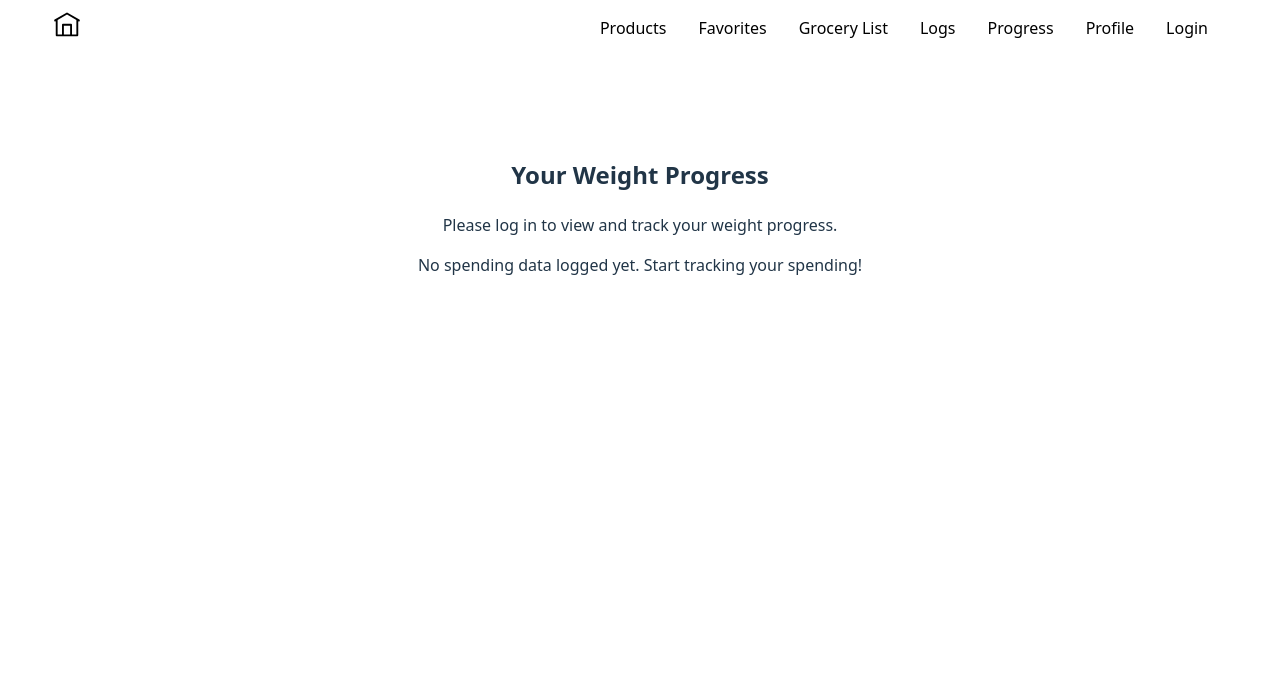
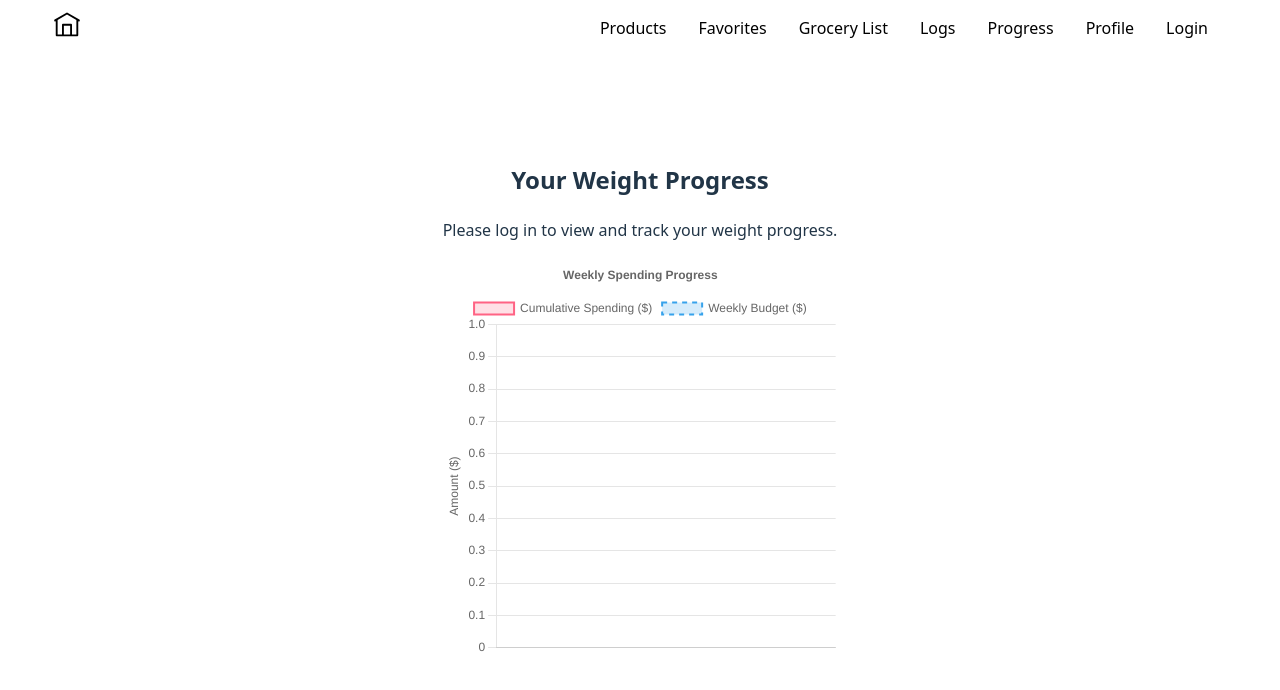
Before and after one commit to ededd9/NomCents, a React (Vite) app in the folder frontend/: page /progress in a window 1280 px wide. Shown: the top 690 px of the page. Built offline with nearby package versions, Linux system fonts and the light colour scheme.

Commit message:
Got weekly spending graph working

```diff
--- a/frontend/src/components/SpendingProgressChart.jsx
+++ b/frontend/src/components/SpendingProgressChart.jsx
@@ -1,12 +1,11 @@
-import React, { useEffect, useState, useContext } from 'react';
+import React from 'react';
 import { Line } from 'react-chartjs-2';
-import { LoginContext } from '../contexts/LoginContext';
 import {
     Chart as ChartJS,
     CategoryScale,
     LinearScale,
+    LineElement,
     PointElement,
-    LineElement,
     Title,
     Tooltip,
     Legend,
@@ -15,109 +14,59 @@ import {
 ChartJS.register(
     CategoryScale,
     LinearScale,
+    LineElement,
     PointElement,
-    LineElement,
     Title,
     Tooltip,
     Legend
 );
 
-const BACKEND_API_URL = "http://127.0.0.1:5000/api";
-
-const SpendingProgressChart = () => {
-    const { user, isLoggedIn } = useContext(LoginContext);
-    const [chartData, setChartData] = useState(null);
-    const [isLoading, setIsLoading] = useState(false);
-    const [error, setError] = useState(null);
-
-    useEffect(() => {
-        const fetchSpendingData = async () => {
-            if (!isLoggedIn || !user?.email) return;
-
-            setIsLoading(true);
-            setError(null);
-
-            try {
-                const response = await fetch(`${BACKEND_API_URL}/user/spending_logs?email=${user.email}`);
-                const result = await response.json();
-
-                if (response.ok) {
-                    // Process the backend response to prepare chart data
-                    const labels = Object.keys(result.logs); // Dates as labels
-                    const values = labels.map(date => {
-                        const dailyLogs = result.logs[date];
-                        return dailyLogs.reduce((sum, log) => sum + log.amount, 0); // Sum of amounts per day
-                    });
-
-                    setChartData({
-                        labels,
-                        datasets: [
-                            {
-                                label: 'Spending ($)',
-                                data: values,
-                                borderColor: 'rgba(75, 192, 192, 1)',
-                                backgroundColor: 'rgba(75, 192, 192, 0.2)',
-                                tension: 0.1,
-                            },
-                        ],
-                    });
-                } else {
-                    console.error("Error fetching spending data:", result.message);
-                    setError(result.message || "Failed to fetch spending data.");
-                }
-            } catch (error) {
-                console.error("Error fetching spending data:", error);
-                setError("An error occurred while fetching spending data.");
-            } finally {
-                setIsLoading(false);
-            }
-        };
-
-        fetchSpendingData();
-    }, [isLoggedIn, user]);
+const SpendingProgressChart = ({ weeklyDates, weeklySpending, weeklyBudget }) => {
+    const data = {
+        labels: weeklyDates,
+        datasets: [
+            {
+                label: 'Cumulative Spending ($)',
+                data: weeklySpending,
+                borderColor: 'rgba(255, 99, 132, 1)',
+                backgroundColor: 'rgba(255, 99, 132, 0.2)',
+                borderWidth: 2,
+                tension: 0.4, // Smooth curve
+                pointBackgroundColor: 'rgba(255, 99, 132, 1)',
+                pointBorderColor: 'rgba(255, 99, 132, 1)',
+                pointRadius: 4,
+            },
+            {
+                label: 'Weekly Budget ($)',
+                data: Array(weeklyDates.length).fill(weeklyBudget),
+                borderColor: 'rgba(54, 162, 235, 1)',
+                backgroundColor: 'rgba(54, 162, 235, 0.2)',
+                borderWidth: 2,
+                borderDash: [5, 5], // Dashed line for budget
+                tension: 0, // Straight line
+                pointRadius: 0, // No points for the budget line
+            },
+        ],
+    };
 
     const options = {
         responsive: true,
         maintainAspectRatio: false,
         plugins: {
-            legend: { position: 'top' },
-            title: { display: true, text: 'Spending Progress', font: { size: 16 } },
-            tooltip: {
-                enabled: true,
-                callbacks: {
-                    label: function (context) {
-                        let label = context.dataset.label || '';
-                        if (label) { label += ': '; }
-                        if (context.parsed.y !== null) {
-                            label += `$${context.parsed.y.toFixed(2)}`;
-                        }
-                        return label;
-                    },
-                },
-            },
+            legend: { display: true },
+            title: { display: true, text: 'Weekly Spending Progress' },
         },
         scales: {
             y: {
                 beginAtZero: true,
-                title: { display: true, text: 'Spending ($)' },
-            },
-            x: {
-                title: { display: true, text: 'Date' },
+                title: { display: true, text: 'Amount ($)' },
             },
         },
-        interaction: { mode: 'index', intersect: false },
     };
 
     return (
-        <div style={{ position: 'relative', height: '400px', width: '100%', paddingBottom: '10px' }}>
-            {isLoading && <p>Loading spending data...</p>}
-            {!isLoading && error && <p style={{ color: 'red' }}>Error: {error}</p>}
-            {!isLoading && !error && (!chartData || !chartData.labels || chartData.labels.length === 0) && (
-                <p>No spending data logged yet. Start tracking your spending!</p>
-            )}
-            {!isLoading && !error && chartData && chartData.labels && chartData.labels.length > 0 && (
-                <Line options={options} data={chartData} />
-            )}
+        <div style={{ position: 'relative', height: '400px', width: '100%' }}>
+            <Line data={data} options={options} />
         </div>
     );
 };
--- a/frontend/src/pages/Profile.jsx
+++ b/frontend/src/pages/Profile.jsx
@@ -74,7 +74,7 @@ const Profile = () => {
         }),
       } );
       console.log("updating user with",{
-         email,
+          email,
           weight,
           height,
           age,
--- a/frontend/src/pages/ProgressPage.jsx
+++ b/frontend/src/pages/ProgressPage.jsx
@@ -6,6 +6,19 @@ import SpendingProgressChart from '../components/SpendingProgressChart';
 
 const BACKEND_API_URL = "http://127.0.0.1:5000/api";
 
+// Helper fcn for getting the current week's start and end dates
+const getCurrentWeekDates = () => {
+
+    const today = new Date();
+    const firstDayOfWeek = new Date(today.setDate(today.getDate() - today.getDay())); // Sunday
+    const lastDayOfWeek = new Date(today.setDate(firstDayOfWeek.getDate() + 6)); // Saturday
+
+    return {
+        start: firstDayOfWeek.toISOString().split('T')[0],
+        end: lastDayOfWeek.toISOString().split('T')[0],
+    };
+};
+
 const ProgressPage = () => {
     const { isLoggedIn, user } = useContext(LoginContext);
     const [chartData, setChartData] = useState({ labels: [], datasets: [] });
@@ -13,6 +26,10 @@ const ProgressPage = () => {
     const [isLoading, setIsLoading] = useState(false);
     const [error, setError] = useState(null);
     const [actionStatus, setActionStatus] = useState('');
+
+    // For plotting against weekly budget in spending chart
+    const [weeklySpending, setWeeklySpending] = useState(0);
+    const [weeklyDates, setWeeklyDates] = useState([]);
 
     const fetchData = useCallback(async () => {
 
@@ -35,7 +52,8 @@ const ProgressPage = () => {
 
             if (!profileResponse.ok) throw new Error(`Failed to fetch profile: ${profileResponse.statusText} (Status: ${profileResponse.status})`);
             const profileData = await profileResponse.json();
-            setUserProfile(profileData); // Set profile first, critical for units and goal
+            console.log("Profile data fetched:", profileData); // Debug log
+            setUserProfile(profileData); // Ensure this includes weeklyBudget
 
             if (!historyResponse.ok) throw new Error(`Failed to fetch weight history: ${historyResponse.statusText} (Status: ${historyResponse.status})`);
             const fetchedHistoryData = await historyResponse.json();
@@ -112,9 +130,55 @@ const ProgressPage = () => {
         }
     }, [isLoggedIn, user]);
 
+    const fetchWeeklySpending = async () => {
+        if (!isLoggedIn || !user?.email) return;
+
+        const { start, end } = getCurrentWeekDates();
+
+        try {
+            const response = await fetch(`${BACKEND_API_URL}/user/spending_logs?email=${user.email}`);
+            const result = await response.json();
+
+            if (response.ok) {
+                // Process logs for the current week
+                const weeklyLogs = {};
+                for (let d = new Date(start); d <= new Date(end); d.setDate(d.getDate() + 1)) {
+                    const currentDate = d.toISOString().split('T')[0];
+                    weeklyLogs[currentDate] = result.logs[currentDate] || [];
+                }
+
+                // Calculate daily and cumulative totals
+                const dates = [];
+                const spendingTotals = [];
+                let cumulativeTotal = 0;
+
+                Object.keys(weeklyLogs).forEach(date => {
+                    dates.push(date);
+
+                    const dailyTotal = weeklyLogs[date].reduce((sum, log) => sum + log.amount, 0);
+                    cumulativeTotal += dailyTotal;
+                    spendingTotals.push(cumulativeTotal);
+                });
+
+                setWeeklySpending(spendingTotals);
+                setWeeklyDates(dates);
+            } else {
+                console.error("Error fetching spending logs:", result.message);
+            }
+        } catch (error) {
+            console.error("Error fetching spending logs:", error);
+        }
+    };
+
     useEffect(() => {
         fetchData();
     }, [fetchData]);
+
+    useEffect(() => {
+        if (isLoggedIn) {
+            fetchWeeklySpending();
+        }
+    }, [isLoggedIn]);
 
     const handleWeightLogged = () => {
         setActionStatus('');
@@ -162,17 +226,6 @@ const ProgressPage = () => {
                     chartData={chartData}
                     userProfile={userProfile}
                 />
-                {/* Delete button shown only if there's actual data in the first dataset */}
-                {chartData.datasets?.[0]?.data?.length > 0 && (
-                     <div style={{ marginTop: '20px', textAlign: 'center' }}>
-                        <button
-                            onClick={handleDeleteLastWeightEntry}
-                            style={{ padding: '8px 15px', backgroundColor: '#cc0000', color: 'white', border: 'none', borderRadius: '4px', cursor: 'pointer' }}
-                        >
-                            Delete Last Weight Entry
-                        </button>
-                    </div>
-                )}
             </>
         );
     } else if (userProfile) { // If logged in, profile fetched, but no chart data after loading & no error
@@ -187,7 +240,11 @@ const ProgressPage = () => {
             <h2>Your Weight Progress</h2>
             {content}
             {actionStatus && <p style={{ marginTop: '10px', textAlign: 'center' }}><small>{actionStatus}</small></p>}
-            <SpendingProgressChart />
+            <SpendingProgressChart
+                weeklyDates={weeklyDates}
+                weeklySpending={weeklySpending}
+                weeklyBudget={userProfile?.weeklyBudget || 0}
+            />
         </div>
     );
 };
```
